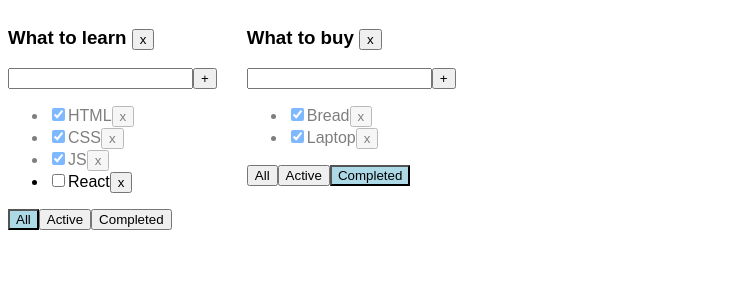
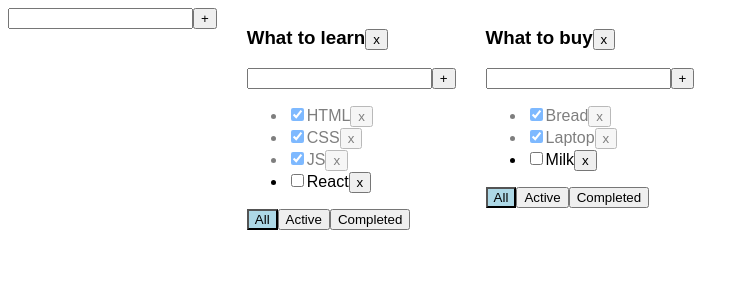
Before and after one commit to Evgeniy-Chernyshenko/todolist, a React (Create React App) app: page / in a window 1280 px wide. Shown: the top 300 px of the page, without its empty margins (0-749 px from the left). Built offline with nearby package versions, Linux system fonts and the light colour scheme.

Commit message:
Lesson 6 completed

```diff
--- /dev/null
+++ b/src/AddItemForm.tsx
@@ -0,0 +1,55 @@
+import { ChangeEvent, KeyboardEvent, useState } from "react";
+
+type PropsType = {
+  onAddItem: (value: string) => void;
+};
+
+export function AddItemForm(props: PropsType) {
+  const [value, setValue] = useState("");
+  const [error, setError] = useState<null | string>(null);
+
+  const addItem = () => {
+    const clearValue = value.trim();
+
+    if (!clearValue) {
+      setError("Field is required");
+      return;
+    }
+
+    props.onAddItem(clearValue);
+    setValue("");
+  };
+
+  const onChangeHandler = (e: ChangeEvent<HTMLInputElement>) => {
+    setValue(e.currentTarget.value);
+  };
+
+  const onKeyPressHandler = (e: KeyboardEvent<HTMLInputElement>) => {
+    e.code === "Enter" && addItem();
+  };
+
+  const onBlurHandler = () => {
+    setError(null);
+  };
+
+  const onButtonClickHandler = () => {
+    addItem();
+  };
+
+  return (
+    <div>
+      <input
+        type="text"
+        className={error ? "error" : ""}
+        value={value}
+        onChange={onChangeHandler}
+        onKeyPress={onKeyPressHandler}
+        onBlur={onBlurHandler}
+      />
+      <button onClick={onButtonClickHandler} onBlur={onBlurHandler}>
+        +
+      </button>
+      {error && <div className="errorMessage">{error}</div>}
+    </div>
+  );
+}
--- a/src/App.css
+++ b/src/App.css
@@ -2,6 +2,7 @@
   display: flex;
   gap: 30px;
   flex-wrap: wrap;
+  align-items: flex-start;
 }
 
 .error {
--- a/src/App.tsx
+++ b/src/App.tsx
@@ -1,5 +1,6 @@
 import { useState } from "react";
 import { v1 } from "uuid";
+import { AddItemForm } from "./AddItemForm";
 import "./App.css";
 import { FilterValuesType, TaskType, Todolist, TodolistType } from "./Todolist";
 
@@ -11,7 +12,7 @@ const todolist2Id = v1();
 function App() {
   const [todolists, setTodolists] = useState<TodolistType[]>([
     { id: todolist1Id, title: "What to learn", filter: "all" },
-    { id: todolist2Id, title: "What to buy", filter: "completed" },
+    { id: todolist2Id, title: "What to buy", filter: "all" },
   ]);
   const [tasks, setTasks] = useState<TasksStateType>({
     [todolist1Id]: [
@@ -73,8 +74,37 @@ function App() {
     setTasks({ ...tasks });
   };
 
+  const addTodolist = (title: string) => {
+    const newTodolistId = v1();
+
+    setTodolists([...todolists, { id: newTodolistId, title, filter: "all" }]);
+    setTasks({ ...tasks, [newTodolistId]: [] });
+  };
+
+  const changeTaskTitle = (
+    title: string,
+    taskId: string,
+    todolistId: string
+  ) => {
+    setTasks({
+      ...tasks,
+      [todolistId]: tasks[todolistId].map((task) =>
+        task.id === taskId ? { ...task, title } : task
+      ),
+    });
+  };
+
+  const changeTodolistTitle = (title: string, todolistId: string) => {
+    setTodolists(
+      todolists.map((todolist) =>
+        todolist.id === todolistId ? { ...todolist, title } : todolist
+      )
+    );
+  };
+
   return (
     <div className="App">
+      <AddItemForm onAddItem={addTodolist} />
       {todolists.map((todolist) => {
         const filteredTasks = tasks[todolist.id].filter((task) => {
           if (todolist.filter === "completed") {
@@ -100,6 +130,8 @@ function App() {
             addTask={addTask}
             changeTaskStatus={changeTaskStatus}
             removeTodolist={removeTodolist}
+            changeTaskTitle={changeTaskTitle}
+            changeTodolistTitle={changeTodolistTitle}
           />
         );
       })}
--- /dev/null
+++ b/src/Editable.tsx
@@ -0,0 +1,48 @@
+import { ChangeEvent, KeyboardEvent, useState } from "react";
+
+type PropsType = {
+  title: string;
+  onChange: (value: string) => void;
+};
+
+export function Editable(props: PropsType) {
+  const [value, setValue] = useState(props.title);
+  const [isEditMode, setIsEditMode] = useState(false);
+
+  const onChangeTitleHandler = (e: ChangeEvent<HTMLInputElement>) => {
+    setValue(e.currentTarget.value);
+  };
+
+  const activateEditMode = () => {
+    setIsEditMode(true);
+  };
+
+  const activateViewMode = () => {
+    const clearValue = value.trim();
+
+    if (!clearValue) {
+      setValue(props.title);
+    } else {
+      setValue(clearValue);
+      props.onChange(clearValue);
+    }
+
+    setIsEditMode(false);
+  };
+
+  const onKeyPressHandler = (e: KeyboardEvent<HTMLInputElement>) => {
+    e.code === "Enter" && activateViewMode();
+  };
+
+  return isEditMode ? (
+    <input
+      value={value}
+      onChange={onChangeTitleHandler}
+      autoFocus
+      onBlur={activateViewMode}
+      onKeyPress={onKeyPressHandler}
+    />
+  ) : (
+    <span onDoubleClick={activateEditMode}>{value}</span>
+  );
+}
--- a/src/Todolist.tsx
+++ b/src/Todolist.tsx
@@ -1,4 +1,6 @@
-import { ChangeEvent, KeyboardEvent, useState } from "react";
+import { ChangeEvent } from "react";
+import { AddItemForm } from "./AddItemForm";
+import { Editable } from "./Editable";
 
 type TodolistPropsType = TodolistType & {
   tasks: TaskType[];
@@ -7,6 +9,8 @@ type TodolistPropsType = TodolistType & {
   addTask: (newTaskTitle: string, todolistId: string) => void;
   changeTaskStatus: (id: string, isDone: boolean, todolistId: string) => void;
   removeTodolist: (todolistId: string) => void;
+  changeTaskTitle: (title: string, taskId: string, todolistId: string) => void;
+  changeTodolistTitle: (title: string, todolistId: string) => void;
 };
 
 export type TodolistType = {
@@ -24,37 +28,6 @@ export type TaskType = {
 export type FilterValuesType = "all" | "active" | "completed";
 
 export function Todolist(props: TodolistPropsType) {
-  const [newTaskTitle, setNewTaskTitle] = useState("");
-  const [error, setError] = useState<null | string>(null);
-
-  const addTask = () => {
-    const clearNewTaskTitle = newTaskTitle.trim();
-
-    if (!clearNewTaskTitle) {
-      setError("Field is required");
-
-      return;
-    }
-
-    props.addTask(newTaskTitle, props.id);
-    setNewTaskTitle("");
-  };
-
-  const onNewTaskTitleChangeHandler = (e: ChangeEvent<HTMLInputElement>) => {
-    setError(null);
-    setNewTaskTitle(e.currentTarget.value);
-  };
-
-  const onNewTaskTitleKeyPressHandler = (
-    e: KeyboardEvent<HTMLInputElement>
-  ) => {
-    e.code === "Enter" && addTask();
-  };
-
-  const onAddTaskClickHandler = () => {
-    addTask();
-  };
-
   const onRemoveTaskClickHandler = (taskId: string) => {
     props.removeTask(taskId, props.id);
   };
@@ -70,48 +43,41 @@ export function Todolist(props: TodolistPropsType) {
     props.changeTaskStatus(id, e.currentTarget.checked, props.id);
   };
 
-  const onAddTaskElementsBlurHandler = () => {
-    setError(null);
-  };
-
   const removeTodolistHandler = () => {
     props.removeTodolist(props.id);
   };
 
+  const addTask = (title: string) => props.addTask(title, props.id);
+
+  const changeTodolistTitle = (title: string) =>
+    props.changeTodolistTitle(title, props.id);
+
   return (
     <div>
       <h3>
-        {props.title} <button onClick={removeTodolistHandler}>x</button>
+        <Editable title={props.title} onChange={changeTodolistTitle} />
+        <button onClick={removeTodolistHandler}>x</button>
       </h3>
-      <div>
-        <input
-          type="text"
-          className={error ? "error" : ""}
-          value={newTaskTitle}
-          onChange={onNewTaskTitleChangeHandler}
-          onKeyPress={onNewTaskTitleKeyPressHandler}
-          onBlur={() => onAddTaskElementsBlurHandler()}
-        />
-        <button
-          onClick={onAddTaskClickHandler}
-          onBlur={() => onAddTaskElementsBlurHandler()}
-        >
-          +
-        </button>
-        {error && <div className="errorMessage">{error}</div>}
-      </div>
+      <AddItemForm onAddItem={addTask} />
       <ul>
-        {props.tasks.map((task) => (
+        {props.tasks.map((task) => {
+          const changeTaskTitleHandler = (title: string) =>
+            props.changeTaskTitle(title, task.id, props.id);
+
+          return (
             <li key={task.id} className={task.isDone ? "done" : ""}>
               <input
                 type="checkbox"
                 checked={task.isDone}
                 onChange={(e) => onTaskStatusChangeClickHandler(e, task.id)}
               />
-            <span>{task.title}</span>
-            <button onClick={() => onRemoveTaskClickHandler(task.id)}>x</button>
+              <Editable title={task.title} onChange={changeTaskTitleHandler} />
+              <button onClick={() => onRemoveTaskClickHandler(task.id)}>
+                x
+              </button>
             </li>
-        ))}
+          );
+        })}
       </ul>
       <div>
         <button
```
Lines whose indentation alone changed are shown as unchanged.
